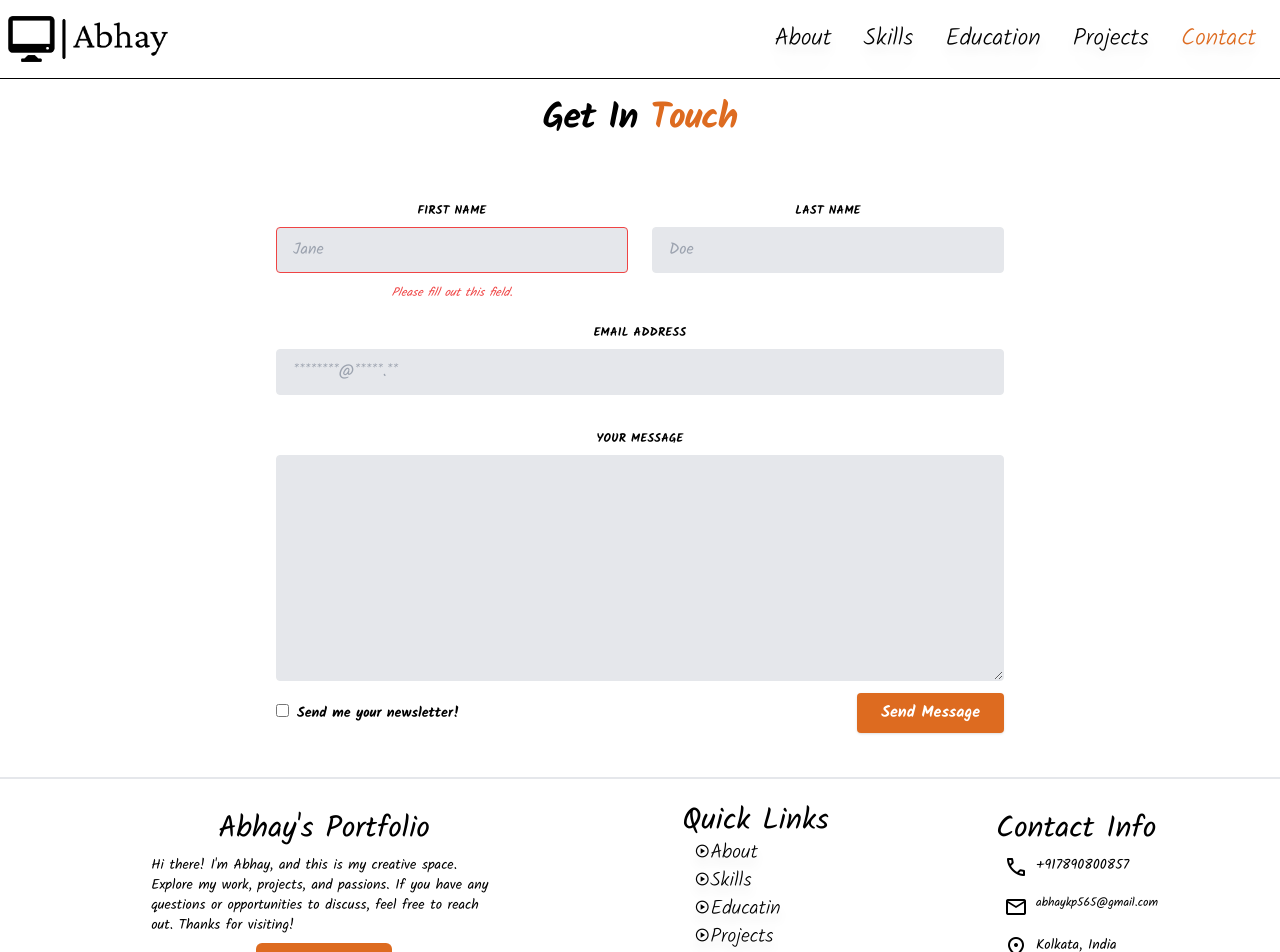
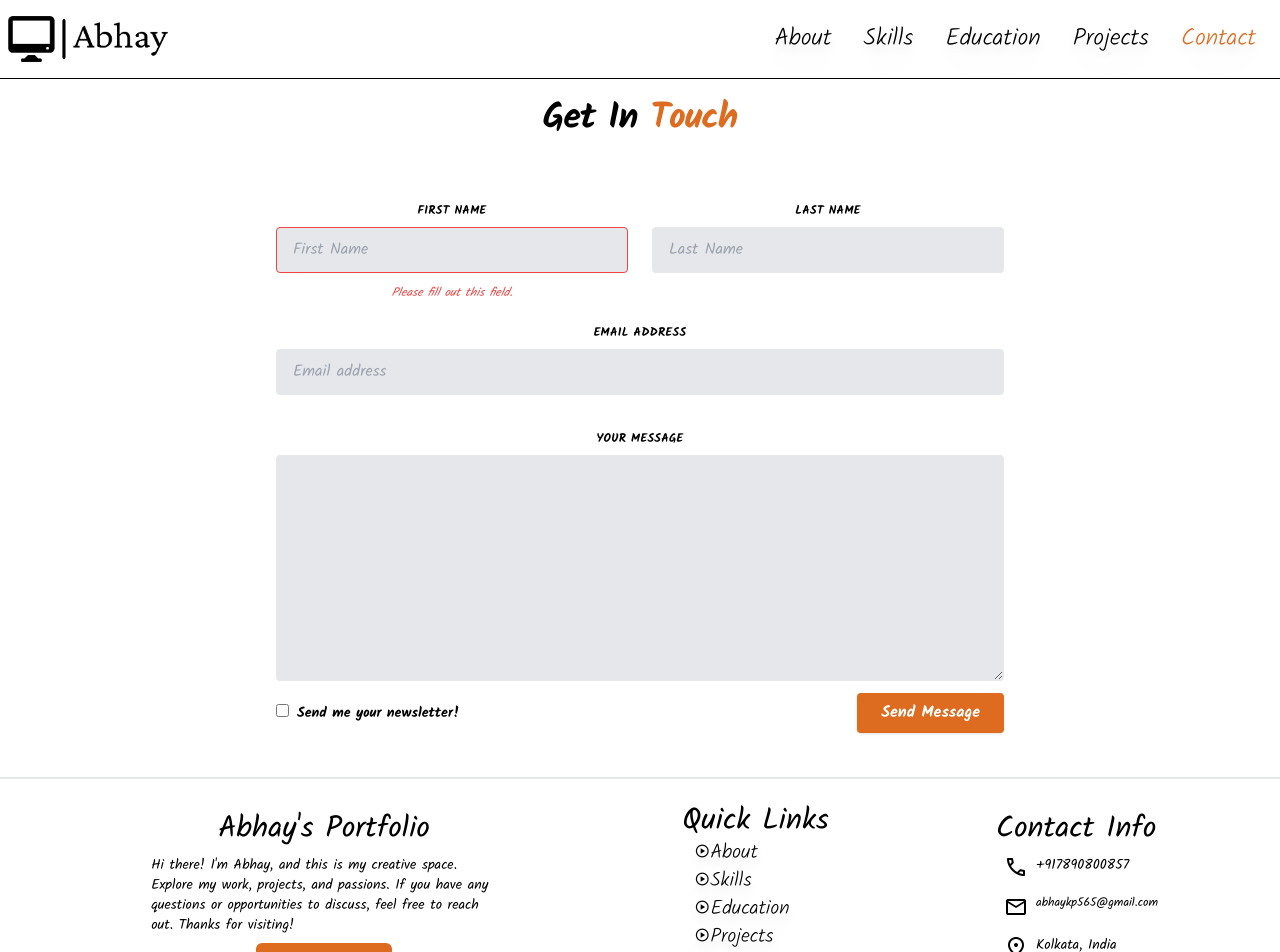
Before and after one commit to abhayprasad565/portfolio-React, a React (Vite) app: page /contact in a window 1280 px wide. Shown: the top 952 px of the page. Built offline with nearby package versions, Linux system fonts and the light colour scheme.

Commit message:
Footer and Contact us page updates

```diff
--- a/src/Components/Contact/Contact.jsx
+++ b/src/Components/Contact/Contact.jsx
@@ -15,14 +15,14 @@ const Contact = () => {
                             <label class="block uppercase tracking-wide  text-custom-textColor text-xs font-bold mb-2" for="grid-first-name">
                                 First Name
                             </label>
-                            <input class="appearance-none block w-full bg-gray-200  text-custom-textColor border border-red-500 rounded py-3 px-4 mb-3 leading-tight focus:outline-none focus:bg-white" id="grid-first-name" type="text" placeholder="Jane" />
+                            <input class="appearance-none block w-full bg-gray-200  text-custom-textColor border border-red-500 rounded py-3 px-4 mb-3 leading-tight focus:outline-none focus:bg-white" id="grid-first-name" type="text" placeholder="First Name" />
                             <p class="text-red-500 text-xs italic">Please fill out this field.</p>
                         </div>
                         <div class="w-full md:w-1/2 px-3">
                             <label class="block uppercase tracking-wide  text-custom-textColor text-xs font-bold mb-2" for="grid-last-name">
                                 Last Name
                             </label>
-                            <input class="appearance-none block w-full bg-gray-200  text-custom-textColor border border-gray-200 rounded py-3 px-4 leading-tight focus:outline-none focus:bg-white focus:border-gray-500" id="grid-last-name" type="text" placeholder="Doe" />
+                            <input class="appearance-none block w-full bg-gray-200  text-custom-textColor border border-gray-200 rounded py-3 px-4 leading-tight focus:outline-none focus:bg-white focus:border-gray-500" id="grid-last-name" type="text" placeholder="Last Name" />
                         </div>
                     </div>
                     <div class="flex flex-wrap -mx-3 mb-6">
@@ -30,7 +30,7 @@ const Contact = () => {
                             <label class="block uppercase tracking-wide  text-custom-textColor text-xs font-bold mb-2" for="grid-password">
                                 Email Address
                             </label>
-                            <input class="appearance-none block w-full bg-gray-200  text-custom-textColor border border-gray-200 rounded py-3 px-4 mb-3 leading-tight focus:outline-none focus:bg-white focus:border-gray-500" id="grid-email" type="email" placeholder="********@*****.**" />
+                            <input class="appearance-none block w-full bg-gray-200  text-custom-textColor border border-gray-200 rounded py-3 px-4 mb-3 leading-tight focus:outline-none focus:bg-white focus:border-gray-500" id="grid-email" type="email" placeholder="Email address" />
                         </div>
                     </div>
 
--- a/src/Components/Footer/Footer.jsx
+++ b/src/Components/Footer/Footer.jsx
@@ -32,7 +32,7 @@ const Footer = () => {
                     </NavLink>
                     </li>
                     <li><NavLink to="education" className={({ isActive }) => ` transition-all ease delay-100 flex flex-row font-light drop-shadow-xl  hover:text-custom-linkHover ${isActive ? 'text-custom-linkActive' : ' '}`}>
-                        <div className='material-symbols-outlined text-base'>play_circle</div><div>Educatin</div>
+                        <div className='material-symbols-outlined text-base'>play_circle</div><div>Education</div>
                     </NavLink>
                     </li>
                     <li><NavLink to="projects" className={({ isActive }) => ` transition-all ease delay-100  flex flex-row font-light drop-shadow-xl  hover:text-custom-linkHover ${isActive ? 'text-custom-linkActive' : ' '}`}>
```
